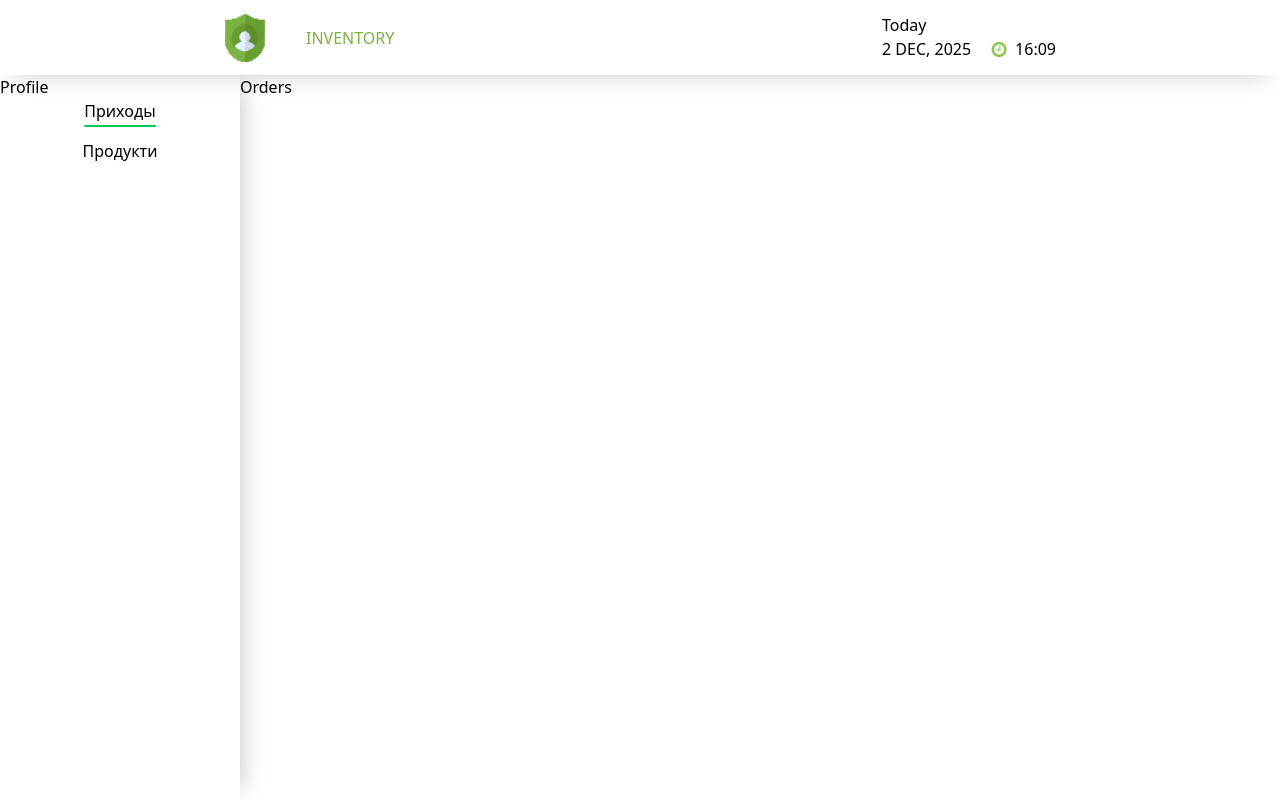
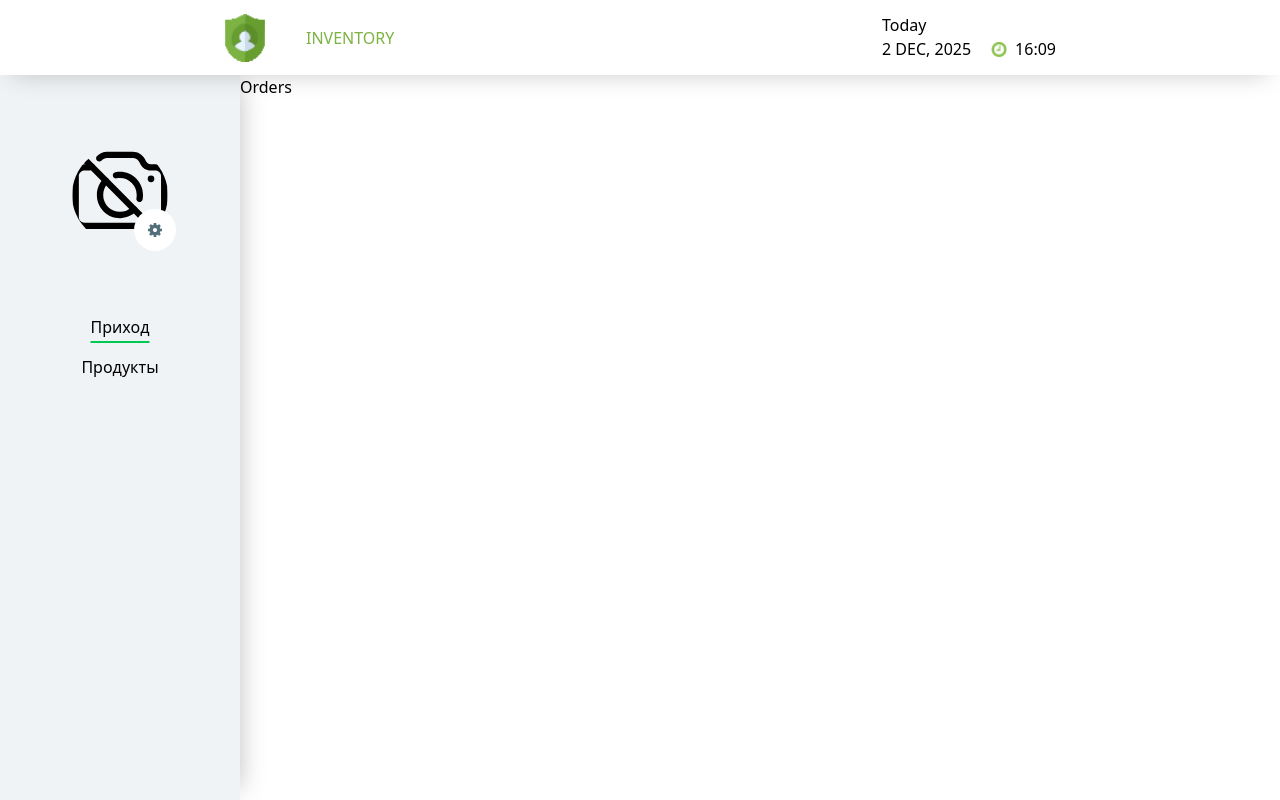
Before and after one commit to volus1986/dc-test-task, a Next.js app: page /orders in a window 1280 px wide. Built offline with nearby package versions, Linux system fonts and the light colour scheme.

Commit message:
update profile

```diff
--- a/app/components/NavigationMenu/Links/index.tsx
+++ b/app/components/NavigationMenu/Links/index.tsx
@@ -5,11 +5,11 @@ import { usePathname } from 'next/navigation';
 
 const navItems = [
     {
-        name: 'Приходы',
+        name: 'Приход',
         href: '/orders',
     },
     {
-        name: 'Продукти',
+        name: 'Продукты',
         href: '/products',
     },
 ];
--- a/app/components/NavigationMenu/Profile/index.tsx
+++ b/app/components/NavigationMenu/Profile/index.tsx
@@ -1,3 +1,31 @@
+import Image from 'next/image';
+import placeholderImage from '@/public/images/no-image.svg';
+import settingsImage from '@/assets/icons/profile-settings.svg';
+
+import Link from 'next/link';
+
 export default function Profile() {
-    return <div className={`w-full h-{30}`}>Profile</div>;
+    return (
+        <div className={`w-full h-60 flex justify-center items-center`}>
+            <div className={`relative`}>
+                <Image
+                    className={`rounded-full`}
+                    src={placeholderImage}
+                    alt="Profile Placeholder"
+                    width={96}
+                    height={96}
+                />
+                <div className="absolute -right-2 -bottom-2 w-[42px] h-[42px] rounded-full bg-white flex justify-center items-center">
+                    <Link href={`/`}>
+                        <Image
+                            src={settingsImage}
+                            width="14"
+                            height="14"
+                            alt="Settings Icon"
+                        />
+                    </Link>
+                </div>
+            </div>
+        </div>
+    );
 }
--- a/app/components/NavigationMenu/index.tsx
+++ b/app/components/NavigationMenu/index.tsx
@@ -5,7 +5,7 @@ export default function NavigationMenu() {
     return (
         <div
             className={`
-            w-60 h-full bg-white
+            w-60 h-full bg-[#f0f3f5]
             shadow-[12px_0_24px_-12px_rgba(0,0,0,0.25)]
         `}
         >
```
Also changed, not shown: assets/icons/profile-settings.svg (added), public/images/no-image.svg (added).
